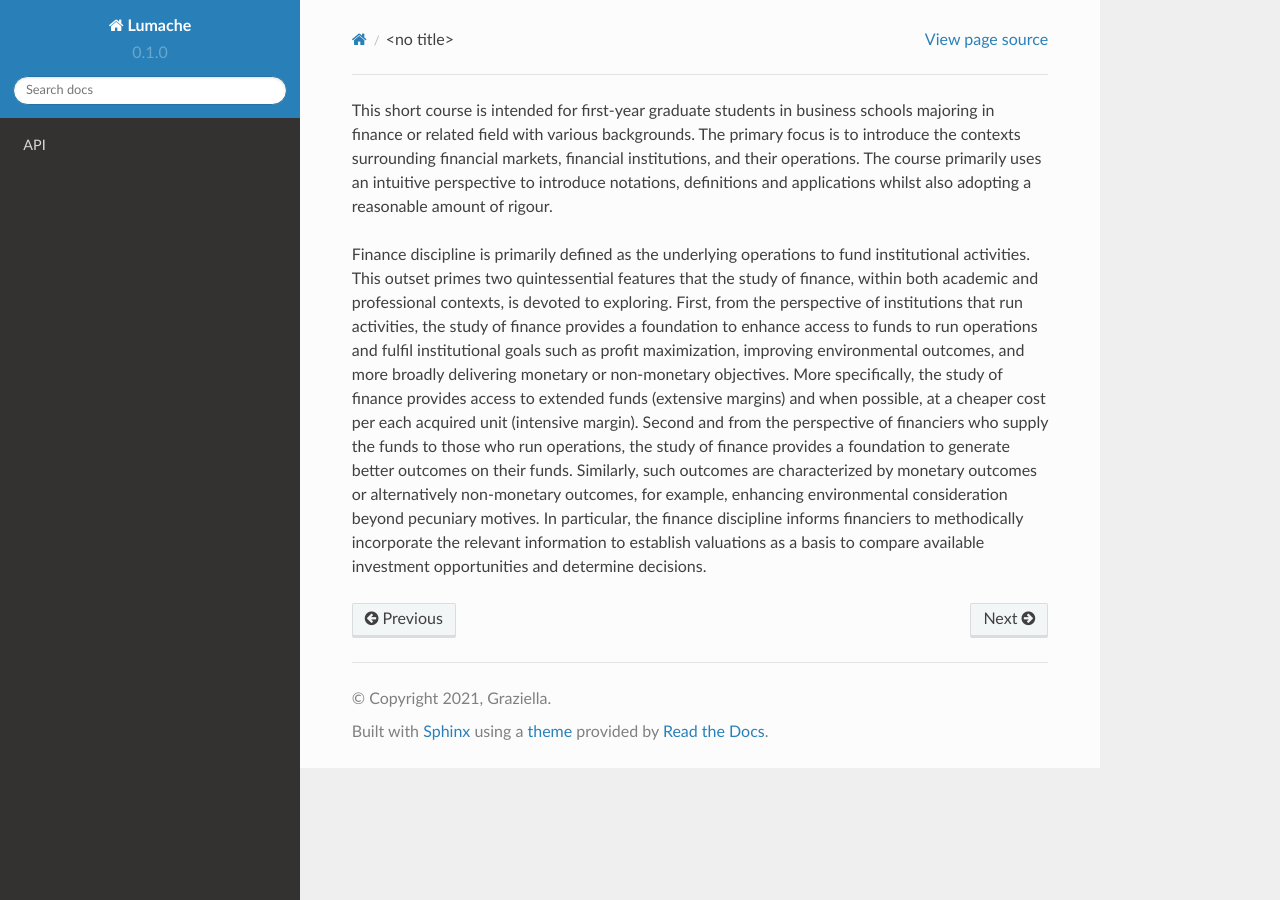
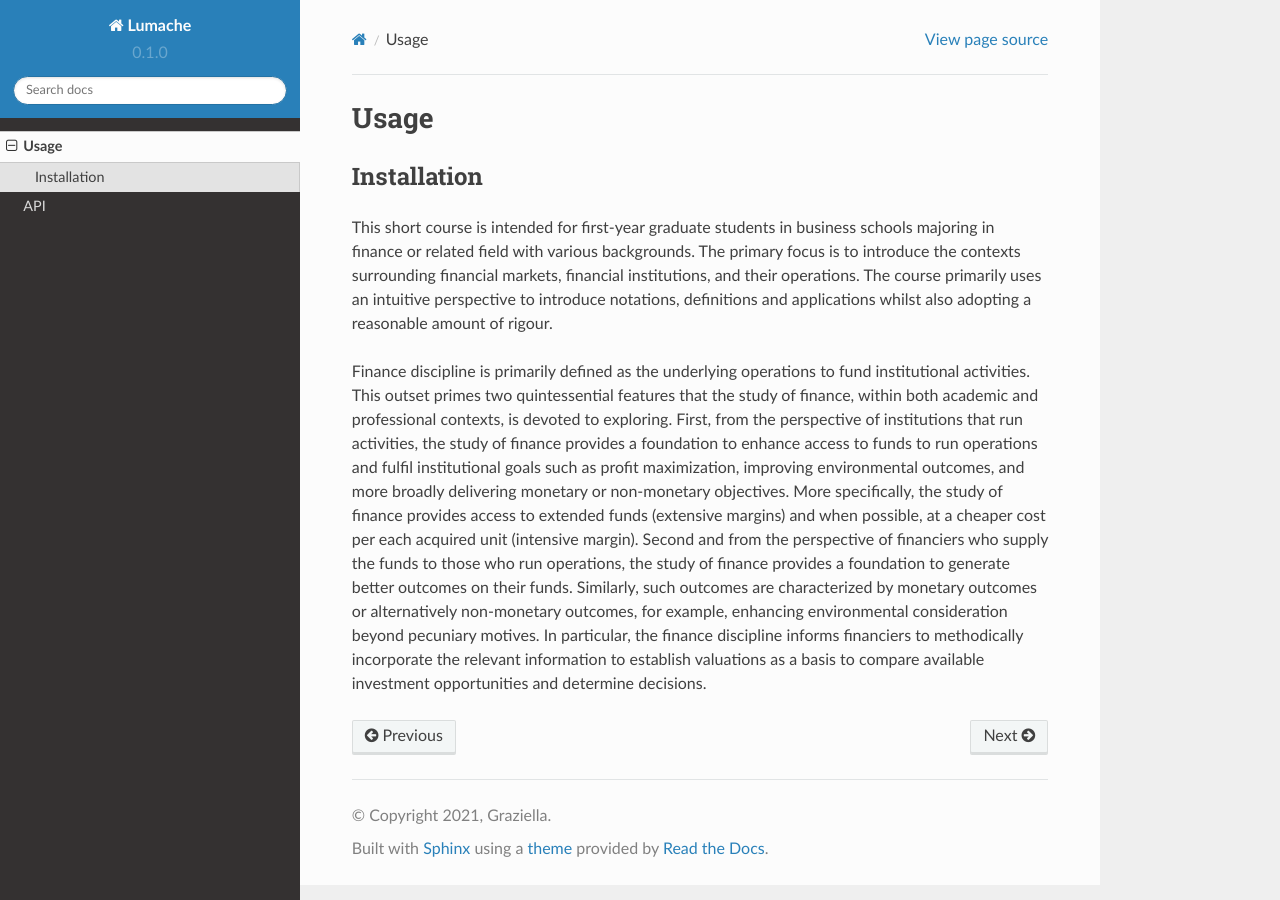
Before and after one commit to hormozramian/finance, a Sphinx documentation site: the page built from docs/source/usage.rst, in a window 1280 px wide. Built offline with Sphinx 7.4.7 and the Read the Docs theme 2.0.0, drawn with Linux system fonts in a browser that asks for light colours.

Commit message:
Create usage.rst

```diff
--- a/docs/source/usage.rst
+++ b/docs/source/usage.rst
@@ -1,3 +1,11 @@
+Usage
+=====
+
+.. _installation:
+
+Installation
+------------
+
 This short course is intended for first-year graduate students in business schools majoring in finance or related field with various backgrounds. The primary focus is to introduce the contexts surrounding financial markets, financial institutions, and their operations. The course primarily uses an intuitive perspective to introduce notations, definitions and applications whilst also adopting a reasonable amount of rigour.
 
 Finance discipline is primarily defined as the underlying operations to fund institutional activities. This outset primes two quintessential features that the study of finance, within both academic and professional contexts, is devoted to exploring. First, from the perspective of institutions that run activities, the study of finance provides a foundation to enhance access to funds to run operations and fulfil institutional goals such as profit maximization, improving environmental outcomes, and more broadly delivering monetary or non-monetary objectives. More specifically, the study of finance provides access to extended funds (extensive margins) and when possible, at a cheaper cost per each acquired unit (intensive margin). Second and from the perspective of financiers who supply the funds to those who run operations, the study of finance provides a foundation to generate better outcomes on their funds. Similarly, such outcomes are characterized by monetary outcomes or alternatively non-monetary outcomes, for example, enhancing environmental consideration beyond pecuniary motives. In particular, the finance discipline informs financiers to methodically incorporate the relevant information to establish valuations as a basis to compare available investment opportunities and determine decisions.
```
